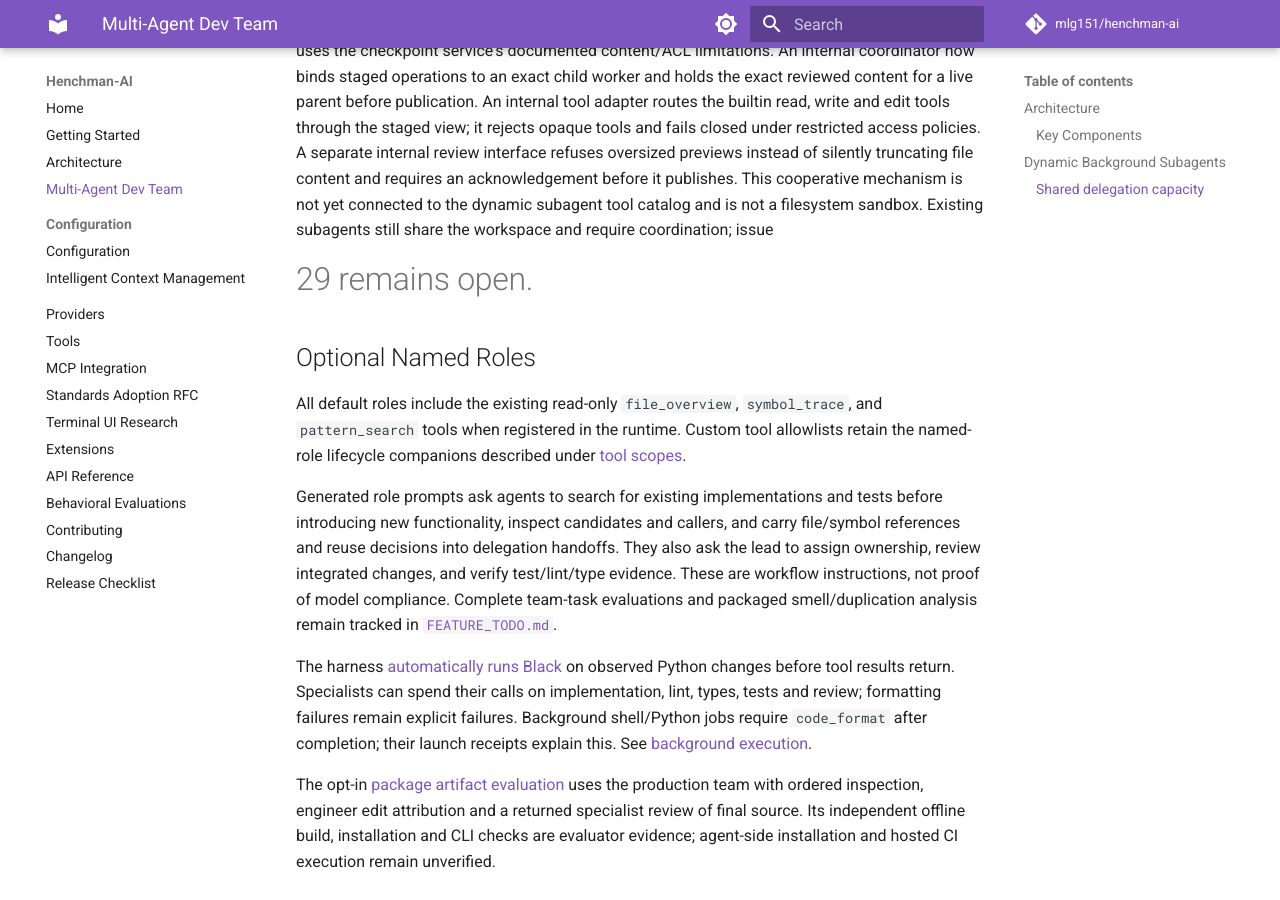
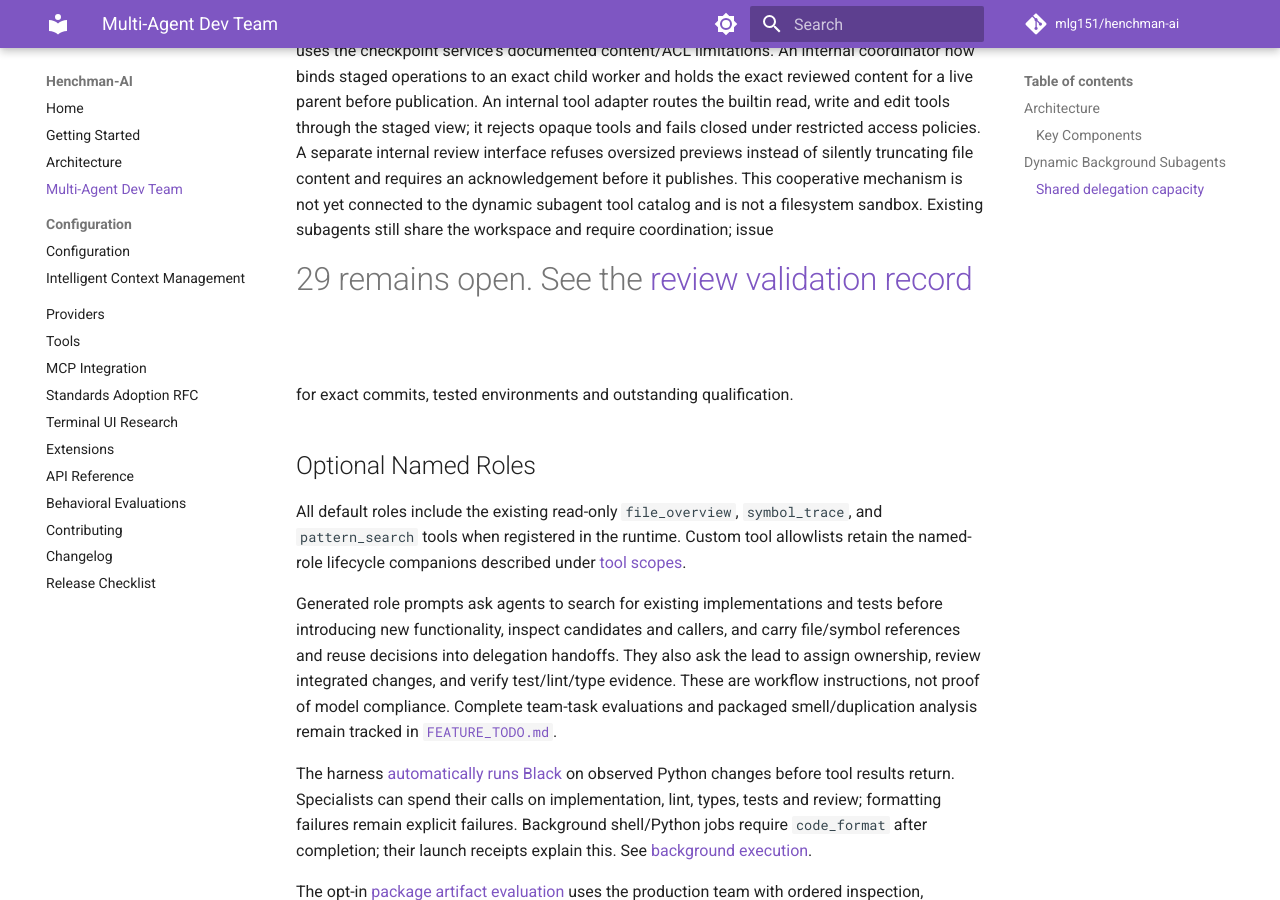
Before and after one commit to mlg151/henchman-ai, an MkDocs documentation site: the page built from docs/agents.md, in a window 1280 px wide and 900 px high, scrolled down 2955 px. Built offline with MkDocs 1.6.1 and Material for MkDocs 9.7.7, drawn with Linux system fonts in a browser that asks for light colours; comment, search, counter and statistics services are not loaded.

Commit message:
Record child review validation evidence

```diff
--- a/docs/agents.md
+++ b/docs/agents.md
@@ -134,7 +134,8 @@ silently truncating file content and requires an acknowledgement before it
 publishes. This cooperative mechanism is not yet connected to the dynamic
 subagent tool catalog and is not a filesystem sandbox.
 Existing subagents still share the workspace and require coordination; issue
-#29 remains open.
+#29 remains open. See the [review validation record](evaluations/2026-11-08-child-review-validation.md)
+for exact commits, tested environments and outstanding qualification.
 
 ## Optional Named Roles
 
```
Also changed, not shown: docs/evaluations/2026-11-08-child-review-validation.md (added, +26 -0 lines).
